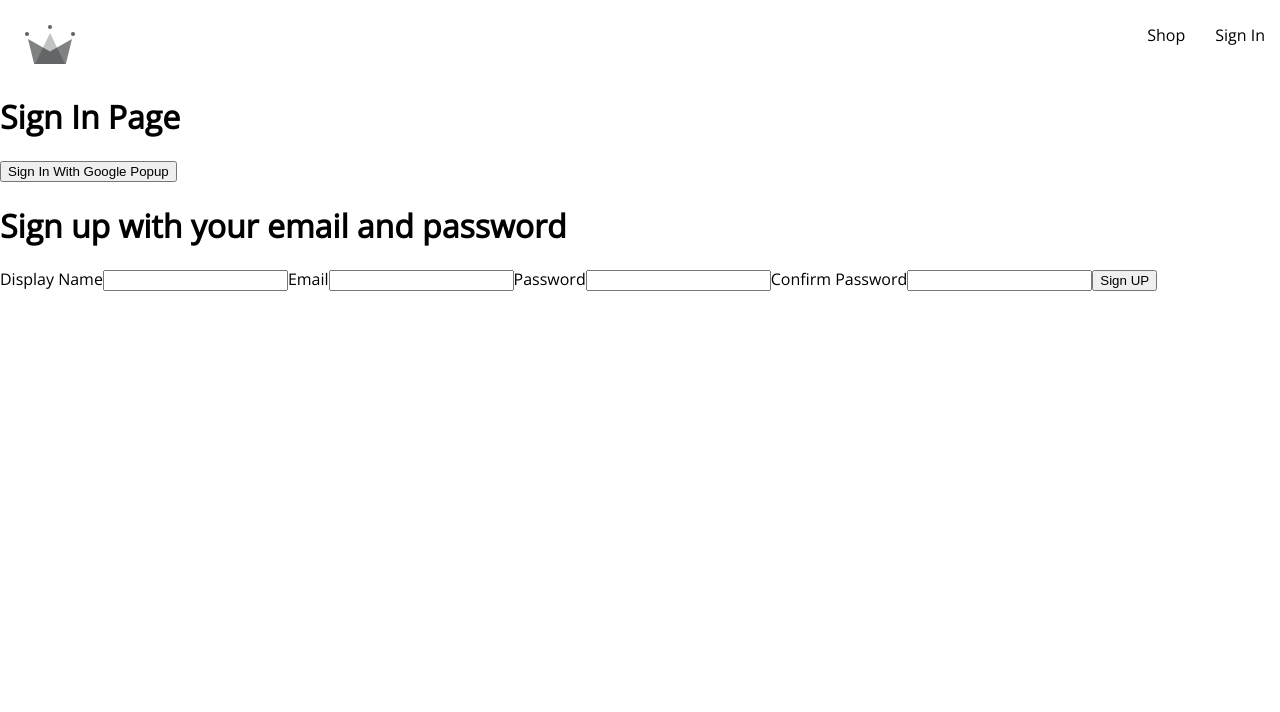
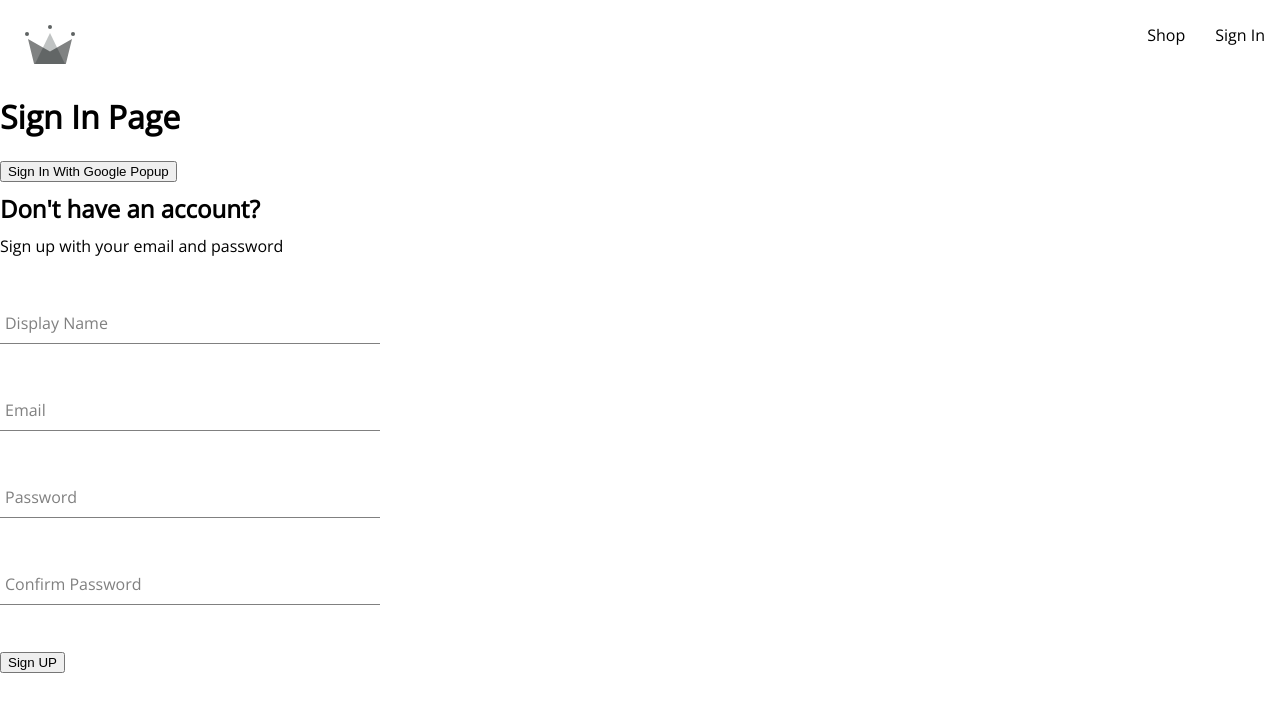
Before and after one commit to leeshai-arie/Crwn-clothing, a React (Create React App) app: page /sign-in in a window 1280 px wide. Shown: the top 712 px of the page. Built offline with nearby package versions, Linux system fonts and the light colour scheme.

Commit message:
updated form input and added button

```diff
--- a/src/components/form-input/form-input.componenet.jsx
+++ b/src/components/form-input/form-input.componenet.jsx
@@ -0,0 +1,14 @@
+import './form-input.styles.scss'
+
+const FormInput = ({ label, ...otherProps }) => {
+  return(
+    <div className='group'>
+      <input className='form-input' {...otherProps} />
+      { label && (
+        <label className={`${otherProps.value.length ? 'shrink' : ''} form-input-label `}>{label}</label>
+      )}
+    </div>
+  );
+};
+
+export default FormInput;
--- a/src/components/form-input/form-input.styles.scss
+++ b/src/components/form-input/form-input.styles.scss
@@ -0,0 +1,54 @@
+$sub-color: grey;
+$main-color: black;
+
+@mixin shrinkLabel {
+  top: -14px;
+  font-size: 12px;
+  color: $main-color;
+}
+
+.group {
+  position: relative;
+  margin: 45px 0;
+
+  .form-input {
+    background: none;
+    background-color: white;
+    color: $sub-color;
+    font-size: 18px;
+    padding: 10px 10px 10px 5px;
+    display: block;
+    width: 100%;
+    border: none;
+    border-radius: 0;
+    border-bottom: 1px solid $sub-color;
+    margin: 25px 0;
+
+    &:focus {
+      outline: none;
+    }
+
+    &:focus ~ .form-input-label {
+      @include shrinkLabel();
+    }
+  }
+
+  input[type='password'] {
+    letter-spacing: 0.3em;
+  }
+
+  .form-input-label {
+    color: $sub-color;
+    font-size: 16px;
+    font-weight: normal;
+    position: absolute;
+    pointer-events: none;
+    left: 5px;
+    top: 10px;
+    transition: 300ms ease all;
+
+    &.shrink {
+      @include shrinkLabel();
+    }
+  }
+}
--- a/src/components/sign-up-form/sign-up-form.comonents.jsx
+++ b/src/components/sign-up-form/sign-up-form.comonents.jsx
@@ -1,5 +1,7 @@
 import { useState } from "react";
+import FormInput from "../form-input/form-input.componenet";
 import { createAuthUserWithEmailAndPassword, createUserDocumentFromAuth } from "../../utils/firebase/firebase.utils";
+import './sign-up-form.styles.scss';
 
 const defaultFormFields = {
   displayName: '',
@@ -44,20 +46,18 @@
   };
 
   return(
-    <div>
-      <h1>Sign up with your email and password</h1>
+    <div className='sign-up-container'>
+      <h2>Don't have an account?</h2>
+      <span>Sign up with your email and password</span>
       <form onSubmit={handleSubmit}>
-        <label>Display Name</label>
-        <input type='text' required onChange={handleChange} name='displayName' value={displayName}/>
 
-        <label>Email</label>
-        <input type='email' required onChange={handleChange} name='email' value={email}/>
+        <FormInput label='Display Name' type='text' required onChange={handleChange} name='displayName' value={displayName}/>
 
-        <label>Password</label>
-        <input type='password' required onChange={handleChange} name='password' value={password}/>
+        <FormInput label='Email' type='email' required onChange={handleChange} name='email' value={email}/>
 
-        <label>Confirm Password</label>
-        <input type='password' required onChange={handleChange} name='confirmPassword' value={confirmPassword}/>
+        <FormInput label='Password' type='password' required onChange={handleChange} name='password' value={password}/>
+
+        <FormInput label='Confirm Password' type='password' required onChange={handleChange} name='confirmPassword' value={confirmPassword}/>
 
         <button type='submit'>Sign UP</button>
       </form>
--- /dev/null
+++ b/src/components/sign-up-form/sign-up-form.styles.scss
@@ -0,0 +1,9 @@
+.sign-up-container{
+  display: flex;
+  flex-direction: column;
+  width: 380px;
+
+  h2 {
+    margin: 10px 0;
+  }
+}
```
Also changed, not shown: src/components/button/button.component.jsx (added, +9 -0 lines).
